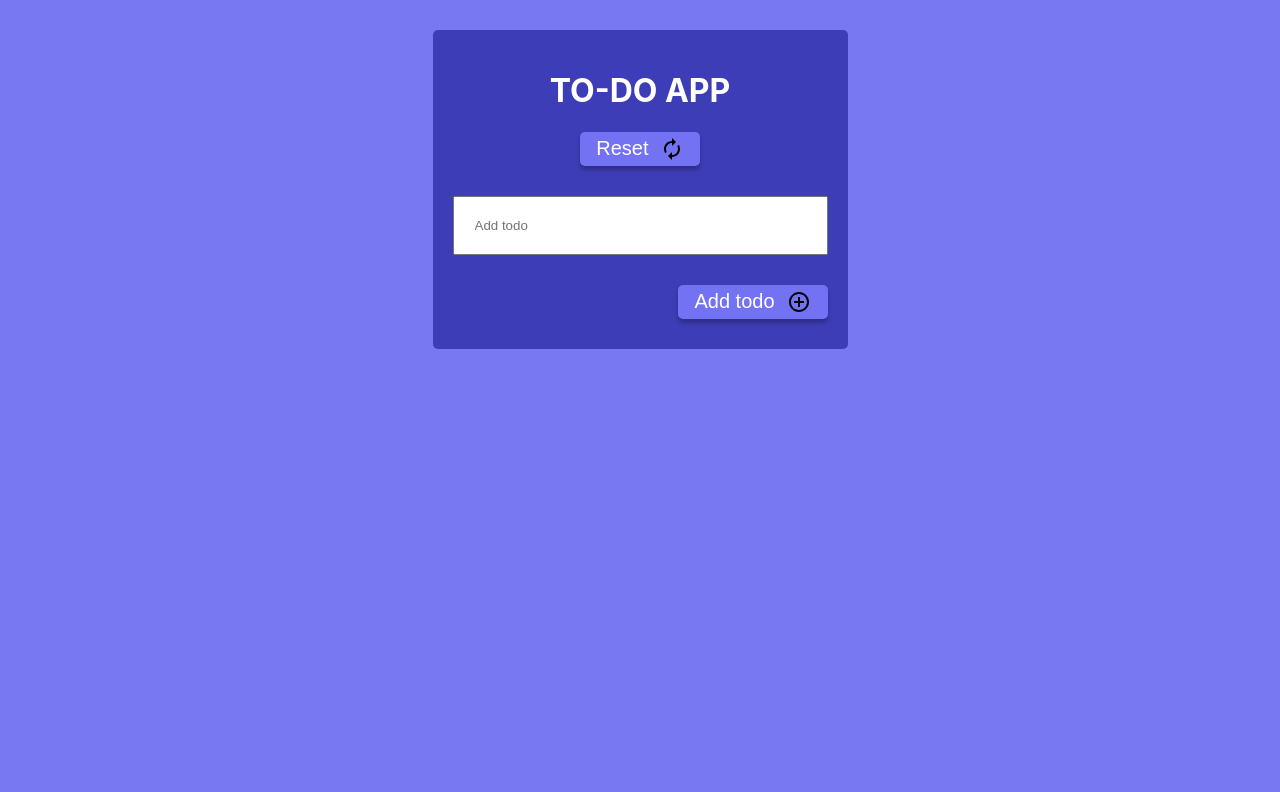
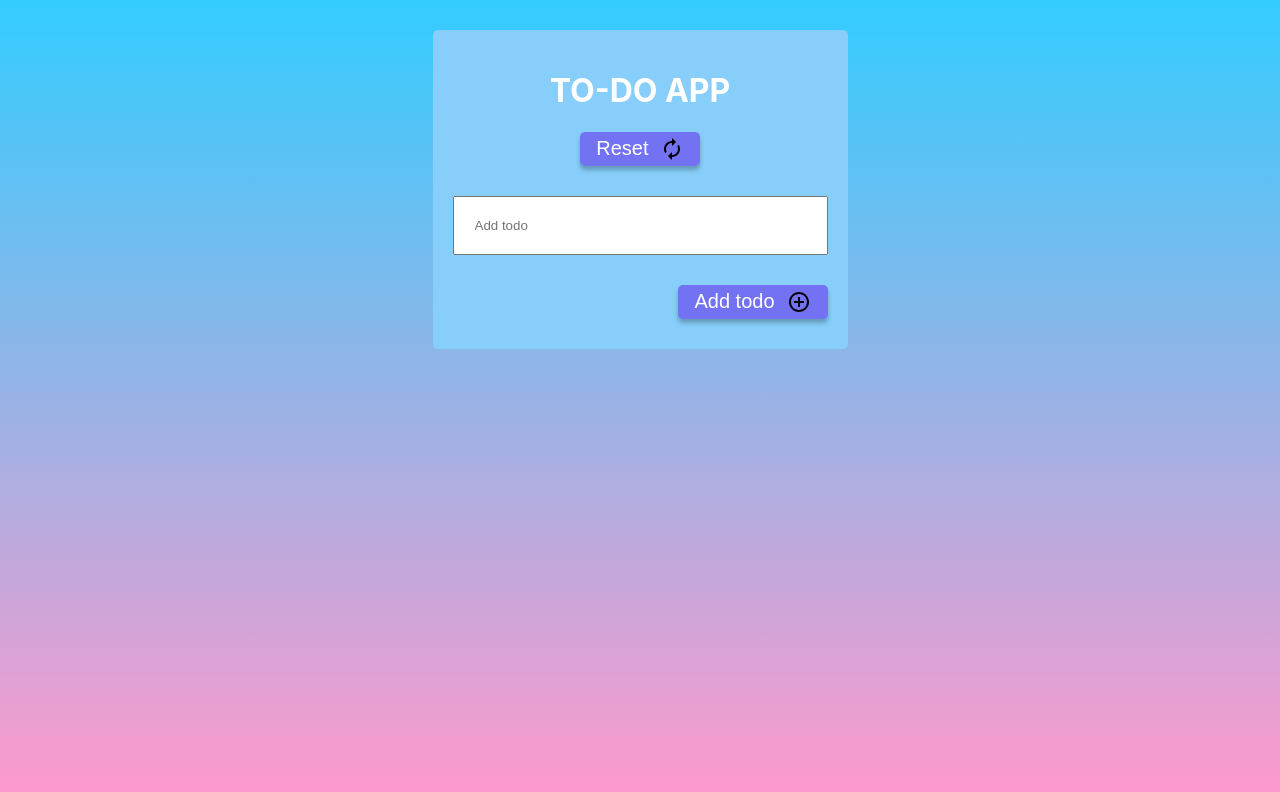
Before and after one commit to sagargolait/offline-todoList, a React (Create React App) app: page / in a window 1280 px wide. Shown: the top 792 px of the page. Built offline with nearby package versions, Linux system fonts and the light colour scheme.

Commit message:
todo app

```diff
--- a/src/App.css
+++ b/src/App.css
@@ -1,14 +1,14 @@
 .app {
   display: flex;
   justify-content: center;
-  background-color: rgb(120, 120, 243);
+  background: linear-gradient(to bottom, #33ccff 0%, #ff99cc 100%);
   min-height: 100vh;
 }
 .app__container {
   width: 80%;
   height: 100%;
   max-width: 375px;
-  background-color: rgb(61, 61, 184);
+  background-color: rgb(135, 206, 250);
   margin-top: 30px;
   padding: 20px;
   border-radius: 5px;
```
Also changed, not shown: 1 other file (tests, documents, lock files or other folders).
